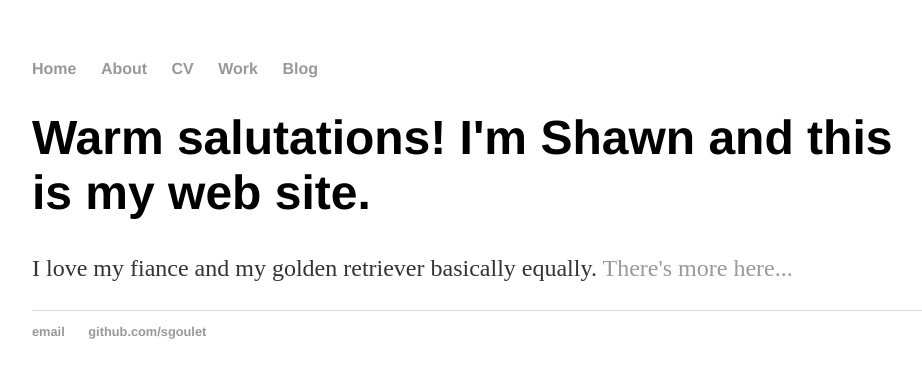
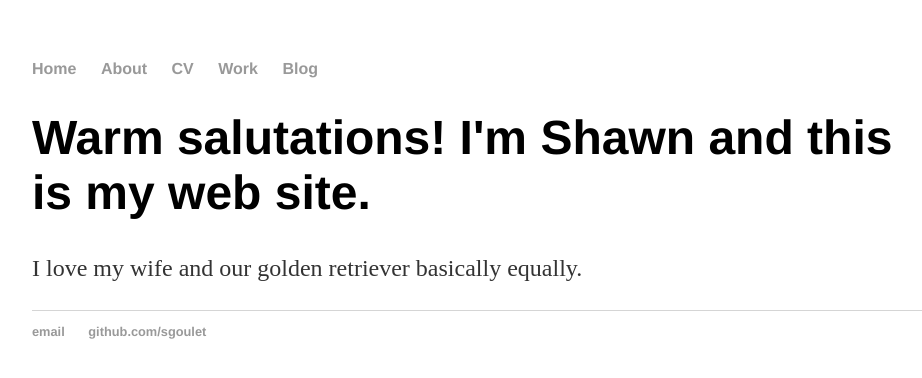
Before and after one commit to shawnmgoulet/shawnmgoulet.github.io, a Jekyll site: the page index.html, which Jekyll copies as it is, in a window 1280 px wide. Shown: the top 378 px of the page, without its empty margins (160-1082 px from the left). Built offline with Jekyll 4.4.1, drawn with Linux system fonts in a browser that asks for light colours.

Commit message:
update text

```diff
--- a/index.html
+++ b/index.html
@@ -19,7 +19,7 @@
 
     		<div class="intro">
         		<h1>Warm salutations!  I'm Shawn and this is my web site.</h1>
-				<p>I love my fiance and my golden retriever basically equally. <a href="/about">There's more here...</a></p>
+				<p>I love my wife and our golden retriever basically equally.</p>
     		</div><!-- /.intro -->
 		</div><!-- /.container -->
 		<footer>
```
